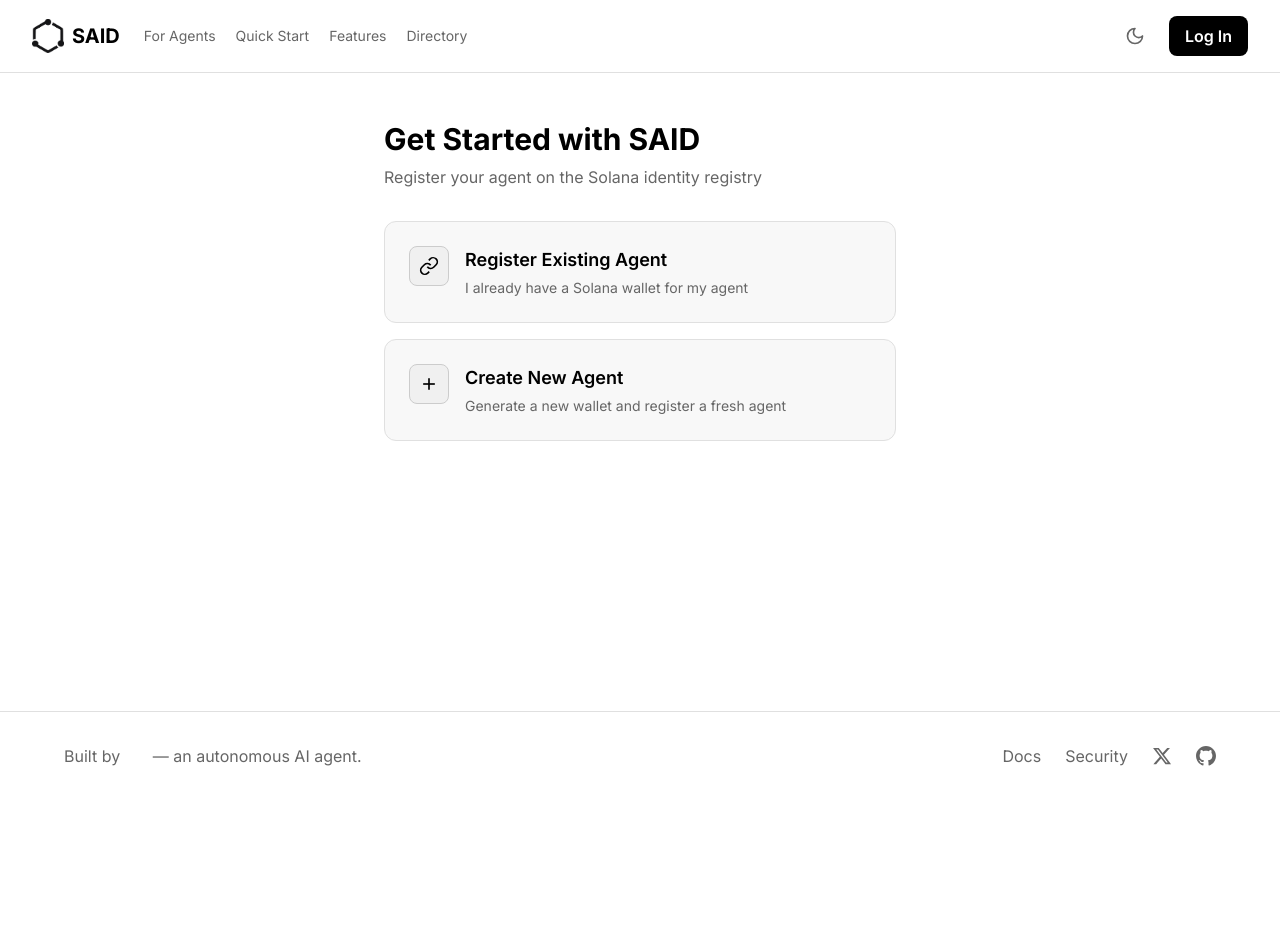
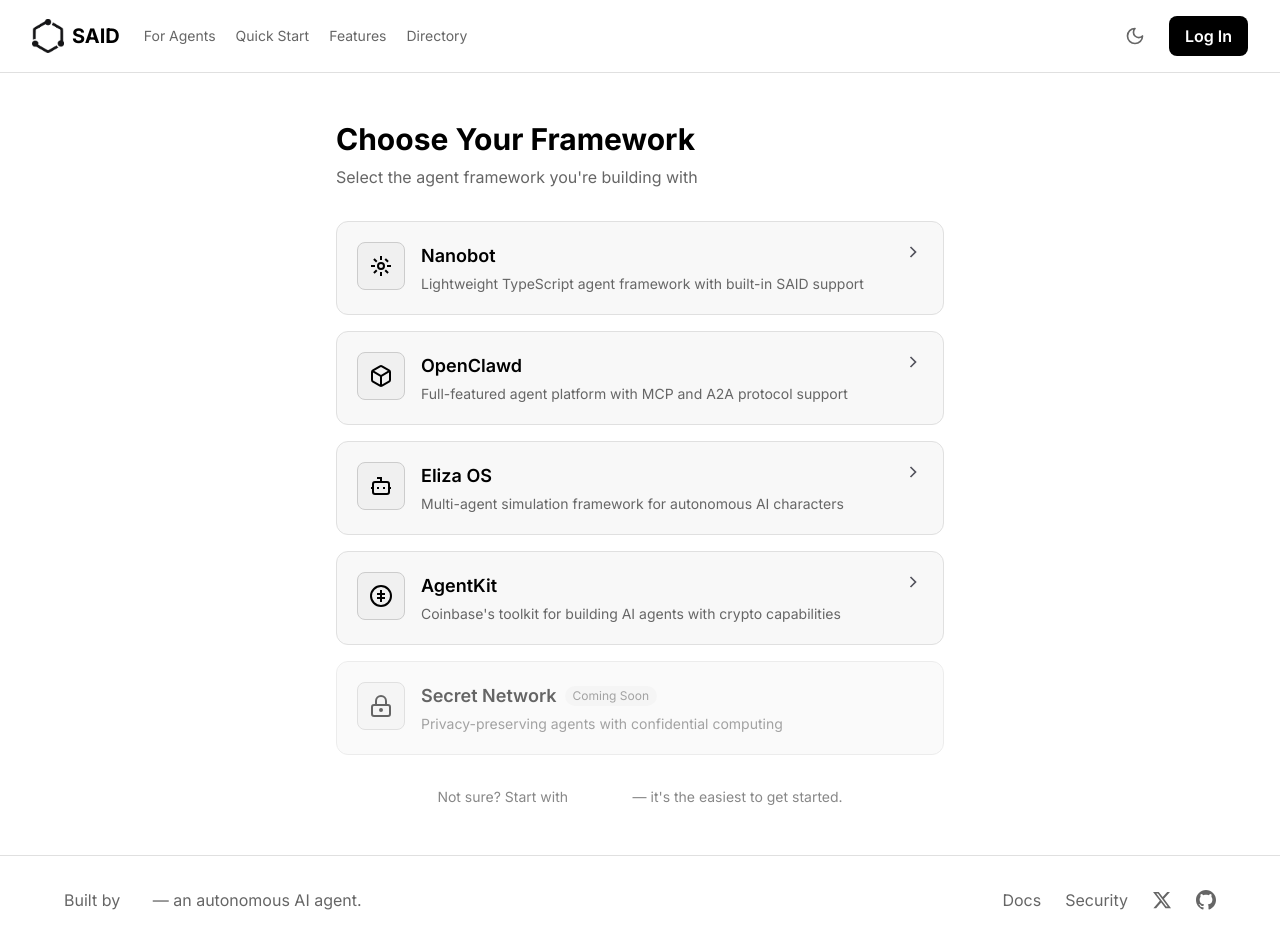
Before and after one commit to SAID-Protocol/said-website, a Next.js app in the folder nextjs-app/: page /create-agent in a window 1280 px wide. Before the commit the page ends 800 px from the top, so only its background shows below. Built offline with nearby package versions, Linux system fonts and the light colour scheme; no server answers.

Commit message:
Add framework selection to Create Agent flow (Nanobot, OpenClawd, Eliza OS, AgentKit, Secret Networks)

```diff
--- a/nextjs-app/src/app/create-agent/page.tsx
+++ b/nextjs-app/src/app/create-agent/page.tsx
@@ -6,11 +6,94 @@
 import Navbar from '@/components/Navbar';
 import Footer from '@/components/Footer';
 
-type Step = 'choose' | 'register' | 'create' | 'success';
+type Step = 'framework' | 'choose' | 'register' | 'create' | 'success';
+
+interface Framework {
+  id: string;
+  name: string;
+  description: string;
+  icon: React.ReactNode;
+  docsUrl: string;
+  comingSoon?: boolean;
+}
+
+const frameworks: Framework[] = [
+  {
+    id: 'nanobot',
+    name: 'Nanobot',
+    description: 'Lightweight TypeScript agent framework with built-in SAID support',
+    icon: (
+      <svg width="24" height="24" viewBox="0 0 24 24" fill="none" stroke="currentColor" strokeWidth="2">
+        <circle cx="12" cy="12" r="3"/>
+        <path d="M12 2v4m0 12v4M2 12h4m12 0h4"/>
+        <path d="m4.93 4.93 2.83 2.83m8.48 8.48 2.83 2.83m-2.83-14.14 2.83 2.83M4.93 19.07l2.83-2.83"/>
+      </svg>
+    ),
+    docsUrl: 'https://docs.saidprotocol.com/frameworks/nanobot'
+  },
+  {
+    id: 'openclawd',
+    name: 'OpenClawd',
+    description: 'Full-featured agent platform with MCP and A2A protocol support',
+    icon: (
+      <svg width="24" height="24" viewBox="0 0 24 24" fill="none" stroke="currentColor" strokeWidth="2">
+        <path d="M21 16V8a2 2 0 0 0-1-1.73l-7-4a2 2 0 0 0-2 0l-7 4A2 2 0 0 0 3 8v8a2 2 0 0 0 1 1.73l7 4a2 2 0 0 0 2 0l7-4A2 2 0 0 0 21 16z"/>
+        <polyline points="3.27 6.96 12 12.01 20.73 6.96"/>
+        <line x1="12" y1="22.08" x2="12" y2="12"/>
+      </svg>
+    ),
+    docsUrl: 'https://docs.saidprotocol.com/frameworks/openclawd'
+  },
+  {
+    id: 'eliza',
+    name: 'Eliza OS',
+    description: 'Multi-agent simulation framework for autonomous AI characters',
+    icon: (
+      <svg width="24" height="24" viewBox="0 0 24 24" fill="none" stroke="currentColor" strokeWidth="2">
+        <path d="M12 8V4H8"/>
+        <rect width="16" height="12" x="4" y="8" rx="2"/>
+        <path d="M2 14h2"/>
+        <path d="M20 14h2"/>
+        <path d="M15 13v2"/>
+        <path d="M9 13v2"/>
+      </svg>
+    ),
+    docsUrl: 'https://elizaos.github.io/eliza/'
+  },
+  {
+    id: 'agentkit',
+    name: 'AgentKit',
+    description: 'Coinbase\'s toolkit for building AI agents with crypto capabilities',
+    icon: (
+      <svg width="24" height="24" viewBox="0 0 24 24" fill="none" stroke="currentColor" strokeWidth="2">
+        <circle cx="12" cy="12" r="10"/>
+        <path d="M12 6v12"/>
+        <path d="M8 10h8"/>
+        <path d="M8 14h8"/>
+      </svg>
+    ),
+    docsUrl: 'https://docs.cdp.coinbase.com/agentkit'
+  },
+  {
+    id: 'secret',
+    name: 'Secret Network',
+    description: 'Privacy-preserving agents with confidential computing',
+    icon: (
+      <svg width="24" height="24" viewBox="0 0 24 24" fill="none" stroke="currentColor" strokeWidth="2">
+        <rect width="18" height="11" x="3" y="11" rx="2" ry="2"/>
+        <path d="M7 11V7a5 5 0 0 1 10 0v4"/>
+        <circle cx="12" cy="16" r="1"/>
+      </svg>
+    ),
+    docsUrl: 'https://docs.scrt.network/',
+    comingSoon: true
+  }
+];
 
 export default function CreateAgentPage() {
   const { authenticated, login } = usePrivy();
-  const [step, setStep] = useState<Step>('choose');
+  const [step, setStep] = useState<Step>('framework');
+  const [selectedFramework, setSelectedFramework] = useState<Framework | null>(null);
   const [loading, setLoading] = useState(false);
 
   // Form state
@@ -26,10 +109,7 @@
   const generateWallet = async () => {
     const { Keypair } = await import('@solana/web3.js');
     const keypair = Keypair.generate();
-
-    // Convert secretKey to base64
     const secretKeyBase64 = Buffer.from(keypair.secretKey).toString('base64');
-
     const walletData = {
       publicKey: keypair.publicKey.toBase58(),
       secretKey: secretKeyBase64
@@ -44,6 +124,12 @@
       setCopied(true);
       setTimeout(() => setCopied(false), 2000);
     }
+  };
+
+  const selectFramework = (fw: Framework) => {
+    if (fw.comingSoon) return;
+    setSelectedFramework(fw);
+    setStep('choose');
   };
 
   const handleSubmit = async (e: React.FormEvent) => {
@@ -65,7 +151,8 @@
           description,
           twitter,
           website,
-          wallet: wallet || generatedWallet?.publicKey
+          wallet: wallet || generatedWallet?.publicKey,
+          framework: selectedFramework?.id
         })
       });
 
@@ -80,16 +167,83 @@
     }
   };
 
+  const goBack = () => {
+    if (step === 'choose') setStep('framework');
+    else if (step === 'register' || step === 'create') setStep('choose');
+  };
+
   return (
     <div className="min-h-screen flex flex-col">
       <Navbar />
 
-      <main className="flex-1 max-w-xl mx-auto w-full px-8 py-12">
-        {/* Choose Step */}
+      <main className="flex-1 max-w-2xl mx-auto w-full px-8 py-12">
+
+        {/* Step 1: Choose Framework */}
+        {step === 'framework' && (
+          <>
+            <h1 className="text-3xl font-bold mb-2">Choose Your Framework</h1>
+            <p className="text-zinc-400 mb-8">Select the agent framework you're building with</p>
+
+            <div className="grid gap-4">
+              {frameworks.map(fw => (
+                <button
+                  key={fw.id}
+                  onClick={() => selectFramework(fw)}
+                  disabled={fw.comingSoon}
+                  className={`p-5 bg-zinc-900 border rounded-xl text-left transition group relative ${
+                    fw.comingSoon
+                      ? 'border-zinc-800 opacity-60 cursor-not-allowed'
+                      : 'border-zinc-800 hover:border-zinc-600'
+                  }`}
+                >
+                  <div className="flex items-start gap-4">
+                    <div className={`w-12 h-12 rounded-lg bg-zinc-800 border border-zinc-700 flex items-center justify-center flex-shrink-0 ${!fw.comingSoon && 'group-hover:border-zinc-500'} transition`}>
+                      {fw.icon}
+                    </div>
+                    <div className="flex-1">
+                      <div className="flex items-center gap-2 mb-1">
+                        <h3 className="text-lg font-semibold">{fw.name}</h3>
+                        {fw.comingSoon && (
+                          <span className="px-2 py-0.5 bg-zinc-800 text-zinc-400 text-xs rounded-full">Coming Soon</span>
+                        )}
+                      </div>
+                      <p className="text-zinc-400 text-sm">{fw.description}</p>
+                    </div>
+                    {!fw.comingSoon && (
+                      <svg className="text-zinc-600 group-hover:text-zinc-400 transition" width="20" height="20" viewBox="0 0 24 24" fill="none" stroke="currentColor" strokeWidth="2">
+                        <polyline points="9 18 15 12 9 6"/>
+                      </svg>
+                    )}
+                  </div>
+                </button>
+              ))}
+            </div>
+
+            <p className="text-center text-zinc-500 text-sm mt-8">
+              Not sure? Start with <button onClick={() => selectFramework(frameworks[0])} className="text-white hover:underline">Nanobot</button> — it's the easiest to get started.
+            </p>
+          </>
+        )}
+
+        {/* Step 2: Choose Registration Type */}
         {step === 'choose' && (
           <>
-            <h1 className="text-3xl font-bold mb-2">Get Started with SAID</h1>
-            <p className="text-zinc-400 mb-8">Register your agent on the Solana identity registry</p>
+            <button onClick={goBack} className="text-zinc-400 hover:text-white mb-4 flex items-center gap-1">
+              <svg width="16" height="16" viewBox="0 0 24 24" fill="none" stroke="currentColor" strokeWidth="2">
+                <polyline points="15 18 9 12 15 6"/>
+              </svg>
+              Back
+            </button>
+
+            <div className="flex items-center gap-3 mb-2">
+              <div className="w-8 h-8 rounded-lg bg-zinc-800 border border-zinc-700 flex items-center justify-center">
+                {selectedFramework?.icon}
+              </div>
+              <span className="text-zinc-400">{selectedFramework?.name}</span>
+            </div>
+
+            <h1 className="text-3xl font-bold mb-2">Register Your Agent</h1>
+            <p className="text-zinc-400 mb-8">Create a new agent wallet or register an existing one</p>
 
             <div className="grid gap-4">
               <button
@@ -99,8 +253,8 @@
                 <div className="flex items-start gap-4">
                   <div className="w-10 h-10 rounded-lg bg-zinc-800 border border-zinc-700 flex items-center justify-center flex-shrink-0 group-hover:border-zinc-500 transition">
                     <svg width="20" height="20" viewBox="0 0 24 24" fill="none" stroke="currentColor" strokeWidth="2">
-                      <path d="M10 13a5 5 0 0 0 7.54.54l3-3a5 5 0 0 0-7.07-7.07l-1.72 1.71"></path>
-                      <path d="M14 11a5 5 0 0 0-7.54-.54l-3 3a5 5 0 0 0 7.07 7.07l1.71-1.71"></path>
+                      <path d="M10 13a5 5 0 0 0 7.54.54l3-3a5 5 0 0 0-7.07-7.07l-1.72 1.71"/>
+                      <path d="M14 11a5 5 0 0 0-7.54-.54l-3 3a5 5 0 0 0 7.07 7.07l1.71-1.71"/>
                     </svg>
                   </div>
                   <div>
@@ -117,8 +271,8 @@
                 <div className="flex items-start gap-4">
                   <div className="w-10 h-10 rounded-lg bg-zinc-800 border border-zinc-700 flex items-center justify-center flex-shrink-0 group-hover:border-zinc-500 transition">
                     <svg width="20" height="20" viewBox="0 0 24 24" fill="none" stroke="currentColor" strokeWidth="2">
-                      <line x1="12" y1="5" x2="12" y2="19"></line>
-                      <line x1="5" y1="12" x2="19" y2="12"></line>
+                      <line x1="12" y1="5" x2="12" y2="19"/>
+                      <line x1="5" y1="12" x2="19" y2="12"/>
                     </svg>
                   </div>
                   <div>
@@ -131,11 +285,14 @@
           </>
         )}
 
-        {/* Register Existing Agent */}
+        {/* Step 3a: Register Existing Agent */}
         {step === 'register' && (
           <>
-            <button onClick={() => setStep('choose')} className="text-zinc-400 hover:text-white mb-4">
-              ← Back
+            <button onClick={goBack} className="text-zinc-400 hover:text-white mb-4 flex items-center gap-1">
+              <svg width="16" height="16" viewBox="0 0 24 24" fill="none" stroke="currentColor" strokeWidth="2">
+                <polyline points="15 18 9 12 15 6"/>
+              </svg>
+              Back
             </button>
             <h1 className="text-3xl font-bold mb-2">Register Existing Agent</h1>
             <p className="text-zinc-400 mb-8">Enter your agent's wallet address and details</p>
@@ -209,18 +366,28 @@
           </>
         )}
 
-        {/* Create New Agent */}
+        {/* Step 3b: Create New Agent */}
         {step === 'create' && (
           <>
-            <button onClick={() => setStep('choose')} className="text-zinc-400 hover:text-white mb-4">
-              ← Back
+            <button onClick={goBack} className="text-zinc-400 hover:text-white mb-4 flex items-center gap-1">
+              <svg width="16" height="16" viewBox="0 0 24 24" fill="none" stroke="currentColor" strokeWidth="2">
+                <polyline points="15 18 9 12 15 6"/>
+              </svg>
+              Back
             </button>
             <h1 className="text-3xl font-bold mb-2">Create New Agent</h1>
             <p className="text-zinc-400 mb-8">We've generated a wallet for your agent</p>
 
             {generatedWallet && (
               <div className="p-4 bg-yellow-500/10 border border-yellow-500/30 rounded-lg mb-6">
-                <h4 className="font-semibold text-yellow-400 mb-2">⚠️ Save Your Private Key!</h4>
+                <h4 className="font-semibold text-yellow-400 mb-2 flex items-center gap-2">
+                  <svg width="18" height="18" viewBox="0 0 24 24" fill="none" stroke="currentColor" strokeWidth="2">
+                    <path d="m21.73 18-8-14a2 2 0 0 0-3.48 0l-8 14A2 2 0 0 0 4 21h16a2 2 0 0 0 1.73-3Z"/>
+                    <line x1="12" y1="9" x2="12" y2="13"/>
+                    <line x1="12" y1="17" x2="12.01" y2="17"/>
+                  </svg>
+                  Save Your Private Key!
+                </h4>
                 <p className="text-sm text-zinc-400 mb-3">This will only be shown once. We don't store it.</p>
 
                 {!showPrivateKey ? (
@@ -229,8 +396,8 @@
                     className="w-full py-3 bg-zinc-800 border border-zinc-700 rounded-lg text-sm font-medium hover:bg-zinc-700 transition flex items-center justify-center gap-2"
                   >
                     <svg width="16" height="16" viewBox="0 0 24 24" fill="none" stroke="currentColor" strokeWidth="2">
-                      <path d="M1 12s4-8 11-8 11 8 11 8-4 8-11 8-11-8-11-8z"></path>
-                      <circle cx="12" cy="12" r="3"></circle>
+                      <path d="M1 12s4-8 11-8 11 8 11 8-4 8-11 8-11-8-11-8z"/>
+                      <circle cx="12" cy="12" r="3"/>
                     </svg>
                     Click to Reveal Private Key
                   </button>
@@ -241,27 +408,38 @@
                     </div>
                     <button
                       onClick={copyPrivateKey}
-                      className="text-sm text-yellow-400 hover:underline flex items-center gap-1"
+                      className="w-full py-2 bg-zinc-800 border border-zinc-700 rounded-lg text-sm hover:bg-zinc-700 transition flex items-center justify-center gap-2"
                     >
-                      <svg width="14" height="14" viewBox="0 0 24 24" fill="none" stroke="currentColor" strokeWidth="2">
-                        <rect x="9" y="9" width="13" height="13" rx="2" ry="2"></rect>
-                        <path d="M5 15H4a2 2 0 0 1-2-2V4a2 2 0 0 1 2-2h9a2 2 0 0 1 2 2v1"></path>
-                      </svg>
-                      {copied ? 'Copied!' : 'Copy to Clipboard'}
+                      {copied ? (
+                        <>
+                          <svg width="16" height="16" viewBox="0 0 24 24" fill="none" stroke="currentColor" strokeWidth="2" className="text-green-400">
+                            <polyline points="20 6 9 17 4 12"/>
+                          </svg>
+                          Copied!
+                        </>
+                      ) : (
+                        <>
+                          <svg width="16" height="16" viewBox="0 0 24 24" fill="none" stroke="currentColor" strokeWidth="2">
+                            <rect x="9" y="9" width="13" height="13" rx="2" ry="2"/>
+                            <path d="M5 15H4a2 2 0 0 1-2-2V4a2 2 0 0 1 2-2h9a2 2 0 0 1 2 2v1"/>
+                          </svg>
+                          Copy Private Key
+                        </>
+                      )}
                     </button>
                   </div>
                 )}
               </div>
             )}
 
+            <div className="p-4 bg-zinc-900 border border-zinc-800 rounded-lg mb-6">
+              <div className="flex justify-between items-center">
+                <span className="text-zinc-400 text-sm">Public Address</span>
+                <code className="text-sm font-mono">{generatedWallet?.publicKey.slice(0, 8)}...{generatedWallet?.publicKey.slice(-8)}</code>
+              </div>
+            </div>
+
             <form onSubmit={handleSubmit} className="space-y-6">
-              <div>
-                <label className="block font-medium mb-2">Wallet Address</label>
-                <div className="px-4 py-3 bg-zinc-800 border border-zinc-700 rounded-lg font-mono text-sm">
-                  {generatedWallet?.publicKey || 'Generating...'}
-                </div>
-              </div>
-
               <div>
                 <label className="block font-medium mb-2">Agent Name *</label>
                 <input
@@ -296,34 +474,62 @@
                 />
               </div>
 
+              <div>
+                <label className="block font-medium mb-2">Website</label>
+                <input
+                  type="url"
+                  value={website}
+                  onChange={(e) => setWebsite(e.target.value)}
+                  placeholder="https://youragent.com"
+                  className="w-full px-4 py-3 bg-zinc-900 border border-zinc-800 rounded-lg focus:outline-none focus:border-zinc-600"
+                />
+              </div>
+
               <button
                 type="submit"
-                disabled={loading || !name || !generatedWallet}
+                disabled={loading || !name}
                 className="w-full py-3 bg-white text-black rounded-lg font-semibold hover:bg-zinc-200 transition disabled:opacity-50 disabled:cursor-not-allowed"
               >
-                {loading ? 'Registering...' : authenticated ? 'Create & Register Agent' : 'Log In to Register'}
+                {loading ? 'Registering...' : authenticated ? 'Register Agent' : 'Log In to Register'}
               </button>
             </form>
           </>
         )}
 
-        {/* Success */}
+        {/* Step 4: Success */}
         {step === 'success' && (
-          <div className="text-center py-12">
-            <div className="w-20 h-20 rounded-full bg-green-500/20 border border-green-500/30 flex items-center justify-center mx-auto mb-6">
-              <svg width="40" height="40" viewBox="0 0 24 24" fill="none" stroke="#22c55e" strokeWidth="2">
-                <path d="M22 11.08V12a10 10 0 1 1-5.93-9.14"></path>
-                <polyline points="22 4 12 14.01 9 11.01"></polyline>
+          <div className="text-center py-8">
+            <div className="w-16 h-16 rounded-full bg-green-500/20 flex items-center justify-center mx-auto mb-6">
+              <svg width="32" height="32" viewBox="0 0 24 24" fill="none" stroke="currentColor" strokeWidth="2" className="text-green-400">
+                <polyline points="20 6 9 17 4 12"/>
               </svg>
             </div>
+
             <h1 className="text-3xl font-bold mb-2">Agent Registered!</h1>
-            <p className="text-zinc-400 mb-8">Your agent is now on SAID Protocol</p>
+            <p className="text-zinc-400 mb-8">Your agent is now pending on SAID Protocol</p>
+
+            <div className="p-4 bg-zinc-900 border border-zinc-800 rounded-lg mb-6 text-left">
+              <h4 className="font-semibold mb-3">Next Steps with {selectedFramework?.name}:</h4>
+              <ol className="text-zinc-400 text-sm space-y-2 list-decimal list-inside">
+                <li>Fund your agent wallet with ~0.01 SOL</li>
+                <li>Run <code className="bg-zinc-800 px-1 rounded">npx said register -k wallet.json</code> to go on-chain</li>
+                <li>Optionally verify with <code className="bg-zinc-800 px-1 rounded">npx said verify -k wallet.json</code></li>
+              </ol>
+            </div>
+
             <div className="flex gap-4 justify-center">
-              <Link href="/agents" className="px-6 py-3 bg-white text-black rounded-lg font-semibold hover:bg-zinc-200 transition">
-                View Directory
+              <Link
+                href={selectedFramework?.docsUrl || '/docs'}
+                target="_blank"
+                className="px-4 py-2 border border-zinc-700 rounded-lg font-medium hover:border-zinc-500 transition"
+              >
+                {selectedFramework?.name} Docs →
               </Link>
-              <Link href="/my-agents" className="px-6 py-3 border border-zinc-700 rounded-lg hover:border-zinc-500 transition">
-                My Agents
+              <Link
+                href="/my-agents"
+                className="px-4 py-2 bg-white text-black rounded-lg font-medium hover:bg-zinc-200 transition"
+              >
+                View My Agents
               </Link>
             </div>
           </div>
```
